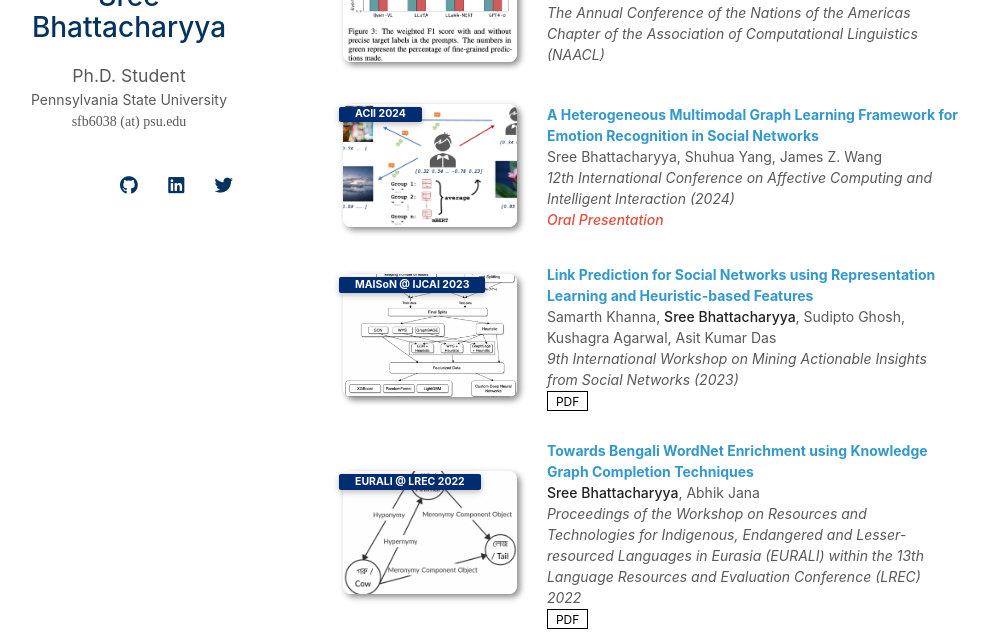
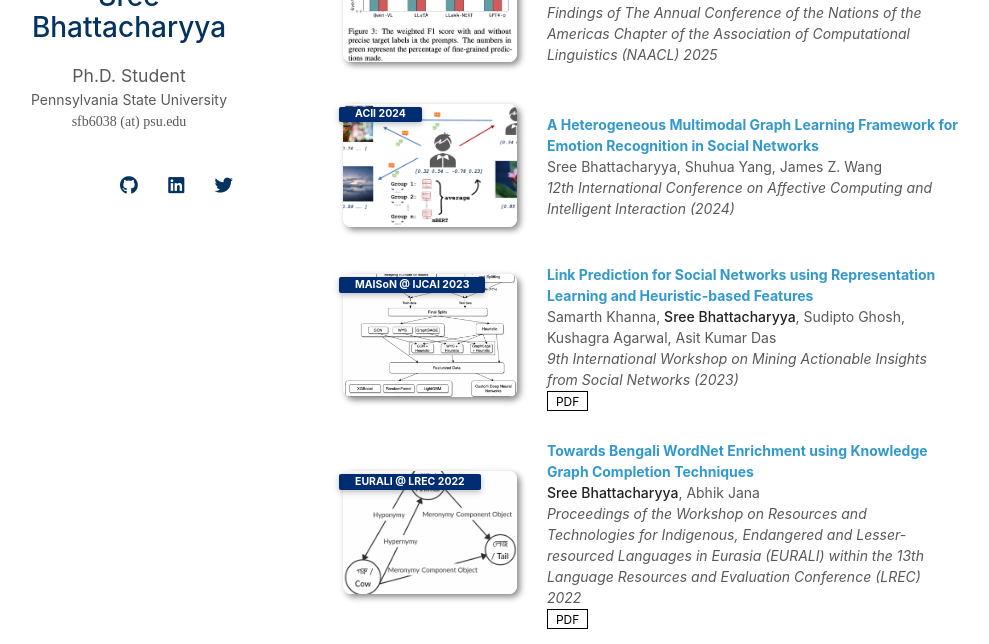
Before and after one commit to sreebhattacharyya/sreebhattacharyya.github.io, a Jekyll site: the page built from index.md, in a window 1280 px wide and 900 px high, scrolled down 859 px, cut to the strip 256-900 px from the top of the window. Shown: the whole strip, without its empty margins (147-1136 px from the left). Built offline with Jekyll 4.4.1, drawn with Linux system fonts in a browser that asks for light colours; nearby versions of some CDN libraries; a style sheet for code colours, icons or effects is not loaded; our own code applies the rules of GitHub Pages for plain Markdown files.

Commit message:
Change pubs

```diff
--- a/_data/publications.yml
+++ b/_data/publications.yml
@@ -3,7 +3,7 @@ main:
   - title: "Evaluating Vision-Language Models for Emotion Recognition"
     authors: <strong>Sree Bhattacharyya</strong>, James Z. Wang
     conference_short: NAACL 2025 Findings
-    conference: The Annual Conference of the Nations of the Americas Chapter of the Association of Computational Linguistics (NAACL)
+    conference: Findings of The Annual Conference of the Nations of the Americas Chapter of the Association of Computational Linguistics (NAACL) 2025
     pdf:
     code:
     page:
@@ -19,7 +19,7 @@ main:
     code:
     bibtex:
     image: assets/img/ACII_image.png
-    notes: Oral Presentation
+    notes:
 
   - title: "Link Prediction for Social Networks using Representation Learning and Heuristic-based Features"
     authors: Samarth Khanna, <strong>Sree Bhattacharyya</strong>, Sudipto Ghosh, Kushagra Agarwal, Asit Kumar Das
```
